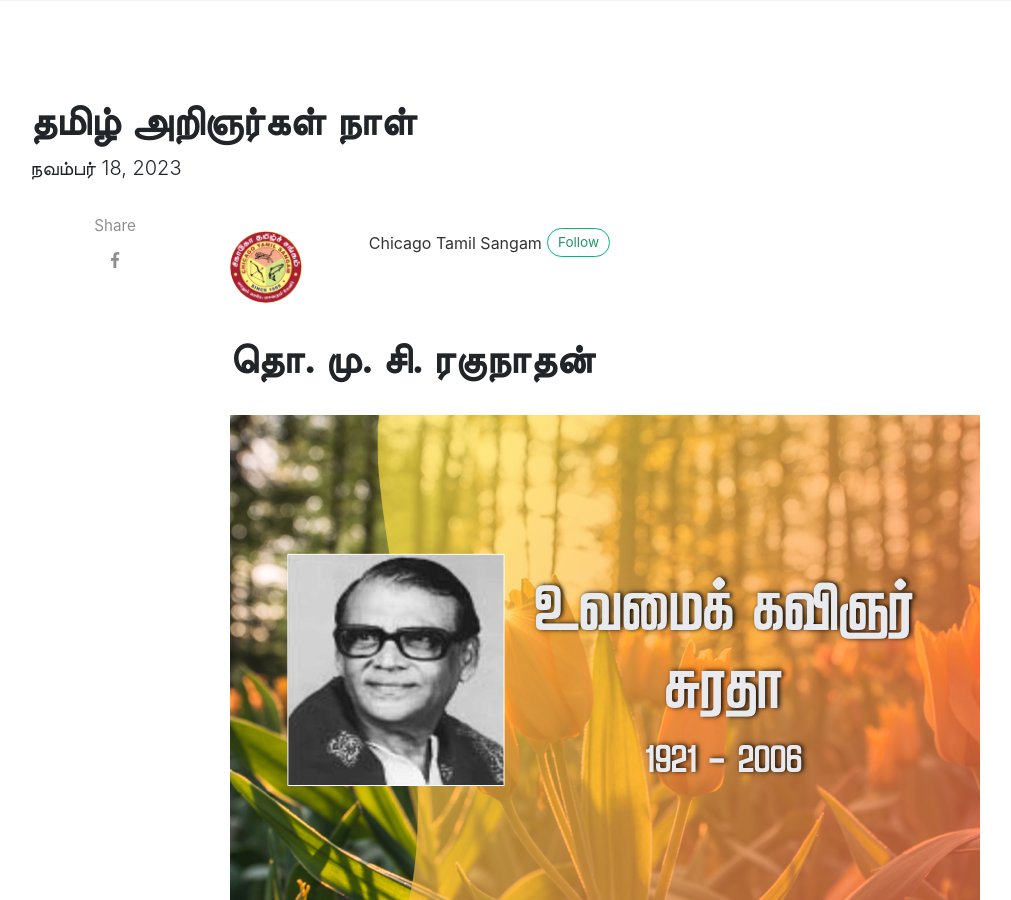
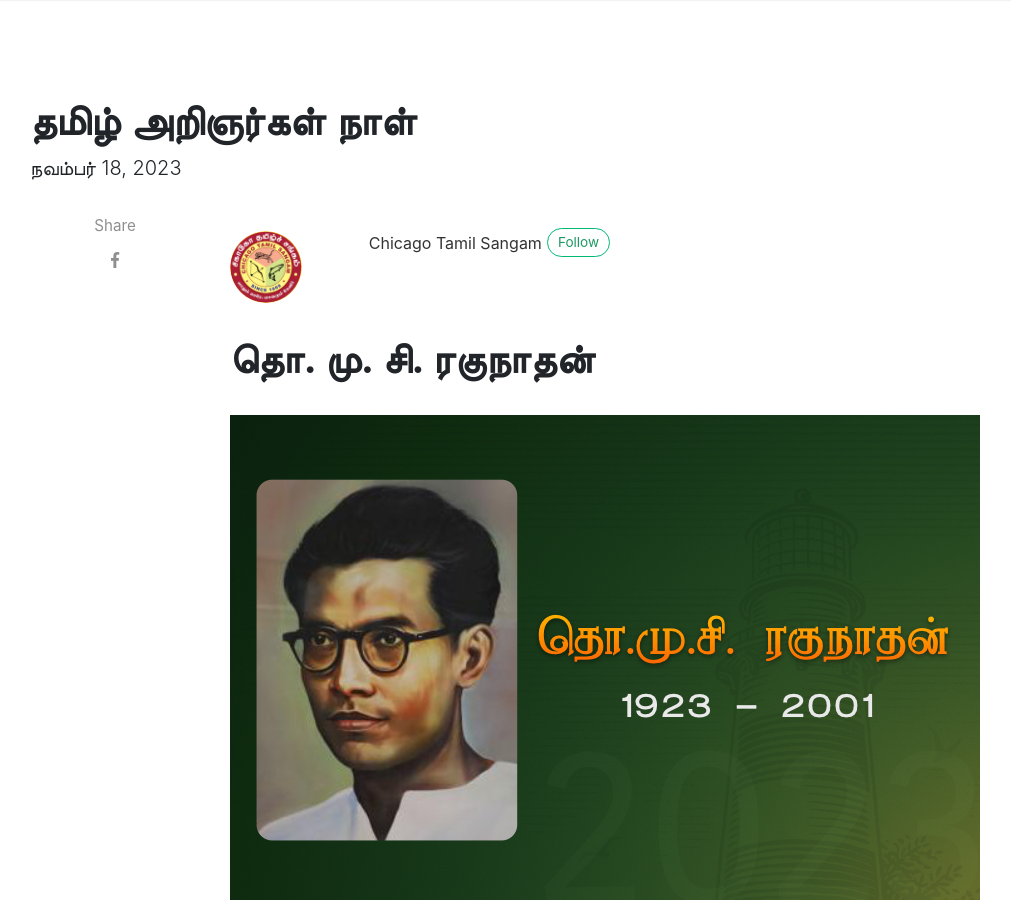
Before and after one commit to tanweb2021/tanweb2021.github.io, a Jekyll site: the page built from _posts/2023-11-18-Ragunathan.md, in a window 1280 px wide and 900 px high. Shown: the whole window, without its empty margins (55-1066 px from the left). Built offline with Jekyll 4.4.1, drawn with Linux system fonts in a browser that asks for light colours; nearby versions of some CDN libraries; some web fonts are replaced; comment, search, counter and statistics services are not loaded.

Commit message:
Update 2023-11-18-Ragunathan.md

```diff
--- a/_posts/2023-11-18-Ragunathan.md
+++ b/_posts/2023-11-18-Ragunathan.md
@@ -4,7 +4,7 @@ title:  "தொ. மு. சி. ரகுநாதன்"
 author: cts
 categories: [ தொ. மு. சி. ரகுநாதன், அறிஞர் ]
 tags: [அறிஞர்]
-image: assets/images/SurathaBanner.png
+image: assets/images/tmcraghunathan.jpg
 featured: false
 hidden: false
 ---
```
